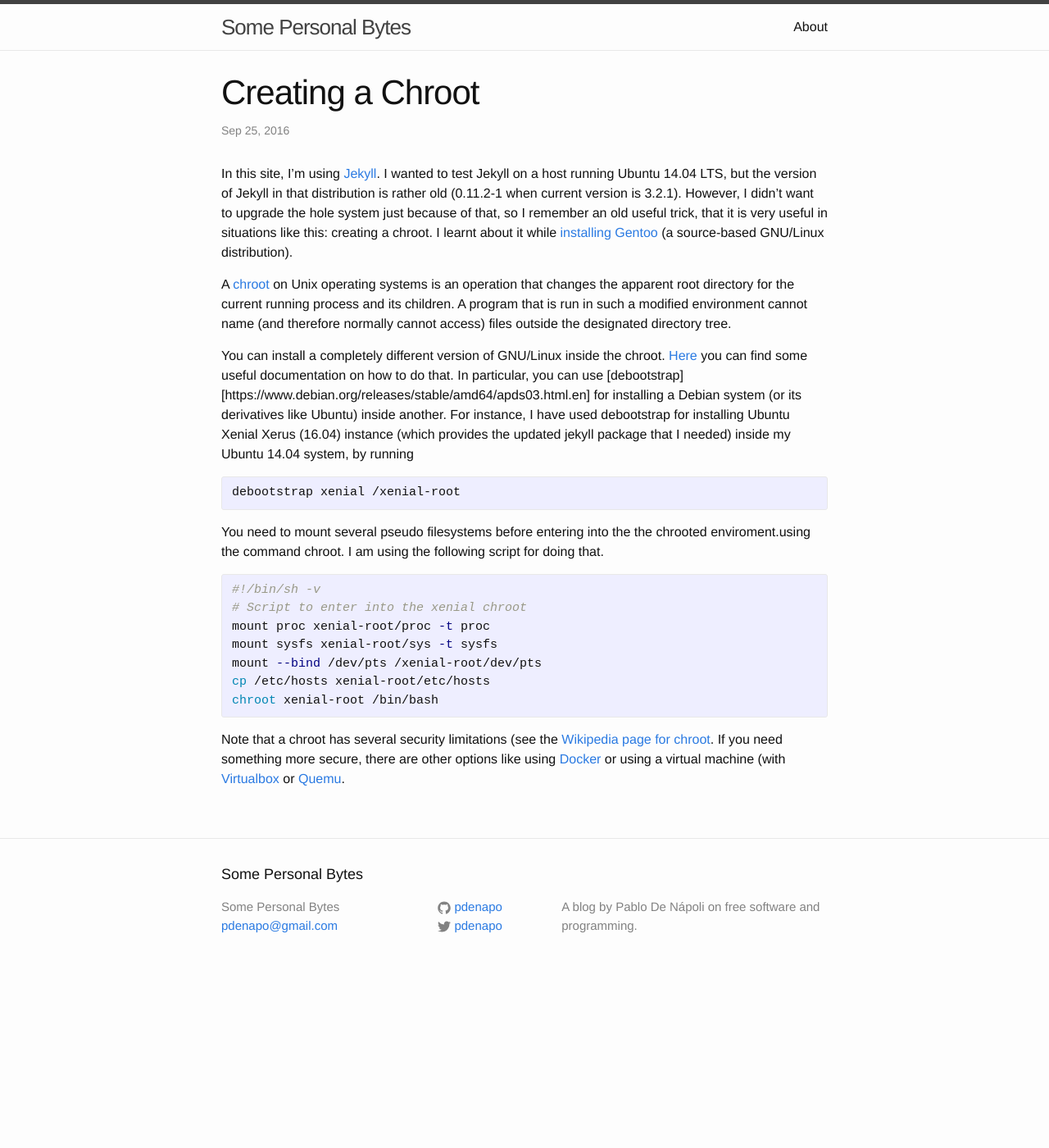
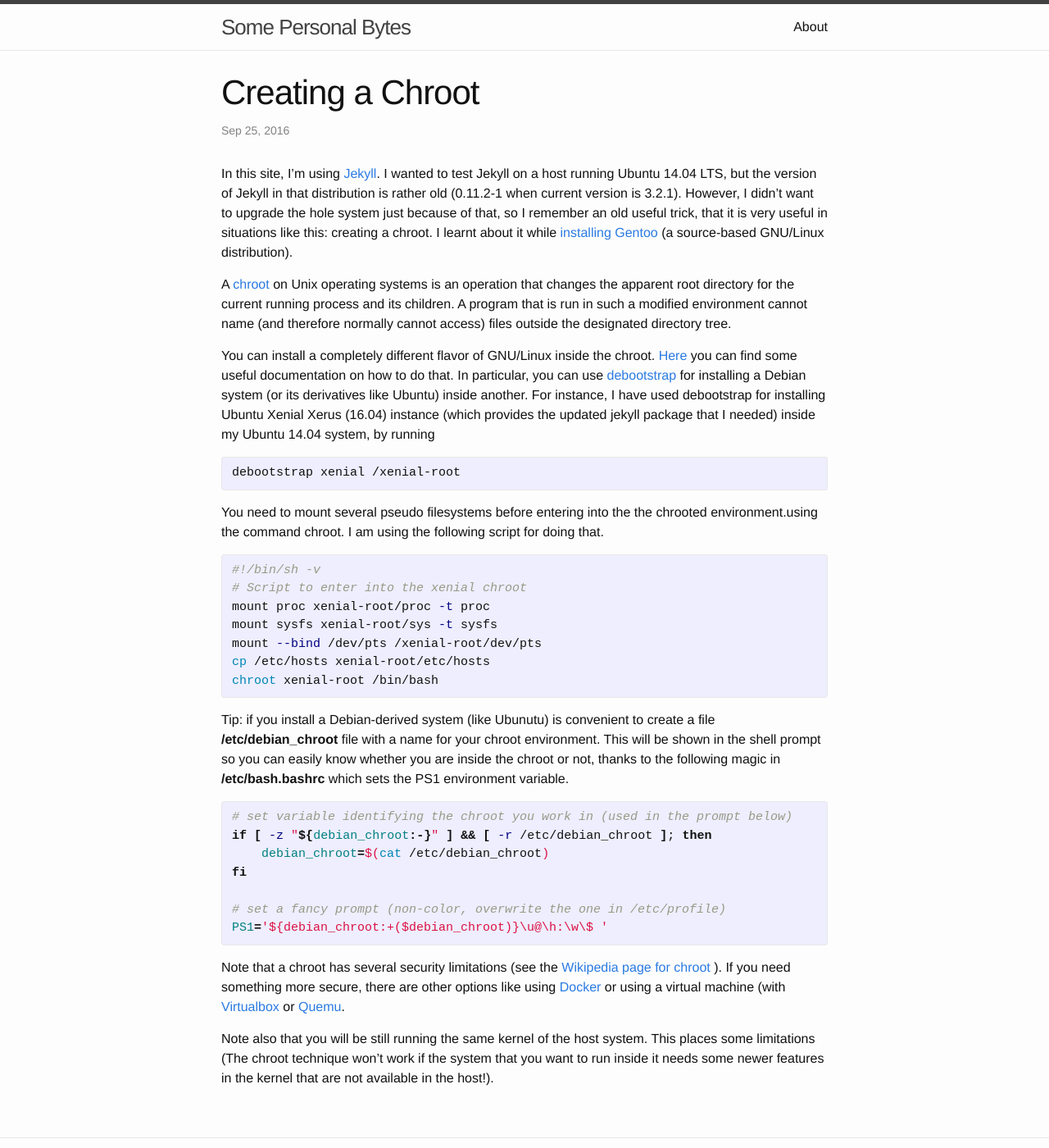
Before and after one commit to pdenapo/pdenapo.github.io, a Jekyll site: the page built from _posts/2016-10-02-creating_a_chroot.markdown, in a window 1280 px wide and 1400 px high. Shown: the whole window at 82% size. Built offline with Jekyll 4.4.1, drawn with Linux system fonts in a browser that asks for light colours.

Commit message:
Add a tip on /etc/debian_chroot and an explanation on the kernel of the chroot.

```diff
--- a/_posts/2016-10-02-creating_a_chroot.markdown
+++ b/_posts/2016-10-02-creating_a_chroot.markdown
@@ -19,10 +19,10 @@ root directory for the current running process and its children.
 A program that is run in such a modified environment cannot name (and therefore
 normally cannot access) files outside the designated directory tree.
 
-You can install a completely different version of GNU/Linux inside the chroot.
+You can install a completely different flavor of GNU/Linux inside the chroot.
 [Here](https://wiki.debian.org/chroot) you can find some useful
 documentation on how to do that. In particular, you can use
-[debootstrap][https://www.debian.org/releases/stable/amd64/apds03.html.en]
+[debootstrap](https://www.debian.org/releases/stable/amd64/apds03.html.en)
 for installing a Debian system (or its derivatives like Ubuntu) inside
 another. For instance, I have used debootstrap for installing  Ubuntu
 Xenial Xerus (16.04) instance (which provides the updated jekyll package
@@ -33,7 +33,7 @@ debootstrap xenial /xenial-root
 {% endhighlight %}
 
 You need to mount several pseudo filesystems before entering into the
-the chrooted enviroment.using the command chroot. I am using the following
+the chrooted environment.using the command chroot. I am using the following
 script for doing that.
 
 {% highlight bash %}
@@ -46,9 +46,30 @@ cp /etc/hosts xenial-root/etc/hosts
 chroot xenial-root /bin/bash
 {% endhighlight %}
 
+Tip: if you install a Debian-derived system (like Ubunutu) is convenient to
+create a file **/etc/debian_chroot** file with a name for your chroot
+environment. This will be shown in the shell prompt so you can easily know
+whether you are inside the chroot or not, thanks to the following
+magic in **/etc/bash.bashrc** which sets the PS1 environment variable.
+
+{% highlight bash %}
+# set variable identifying the chroot you work in (used in the prompt below)
+if [ -z "${debian_chroot:-}" ] && [ -r /etc/debian_chroot ]; then
+    debian_chroot=$(cat /etc/debian_chroot)
+fi
+
+# set a fancy prompt (non-color, overwrite the one in /etc/profile)
+PS1='${debian_chroot:+($debian_chroot)}\u@\h:\w\$ '
+{% endhighlight %}
+
 Note that a chroot has several security limitations (see the [Wikipedia page
-for chroot](https://en.wikipedia.org/wiki/Chroot). If you need something
+for chroot](https://en.wikipedia.org/wiki/Chroot) ). If you need something
 more secure, there are other options like using
 [Docker](https://www.docker.com/) or using a virtual machine (with
 [Virtualbox](https://www.virtualbox.org/) or
 [Quemu](http://wiki.qemu.org/Main_Page).
+
+Note also that you will be still running the same kernel of the host system.
+This places some limitations (The chroot technique won't work if the system
+that you want to run inside it needs some newer features in the kernel that
+are not available in the host!).
```
Also changed, not shown: 4 other files.
